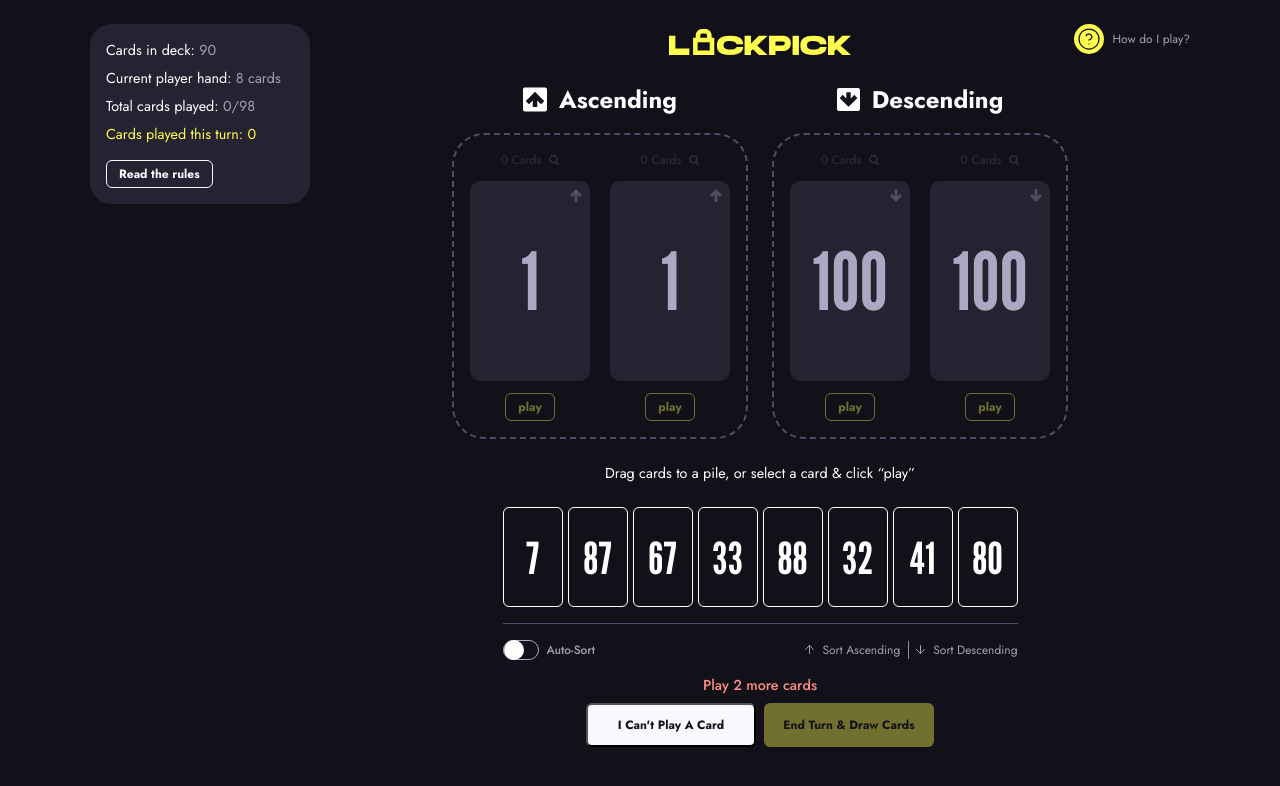
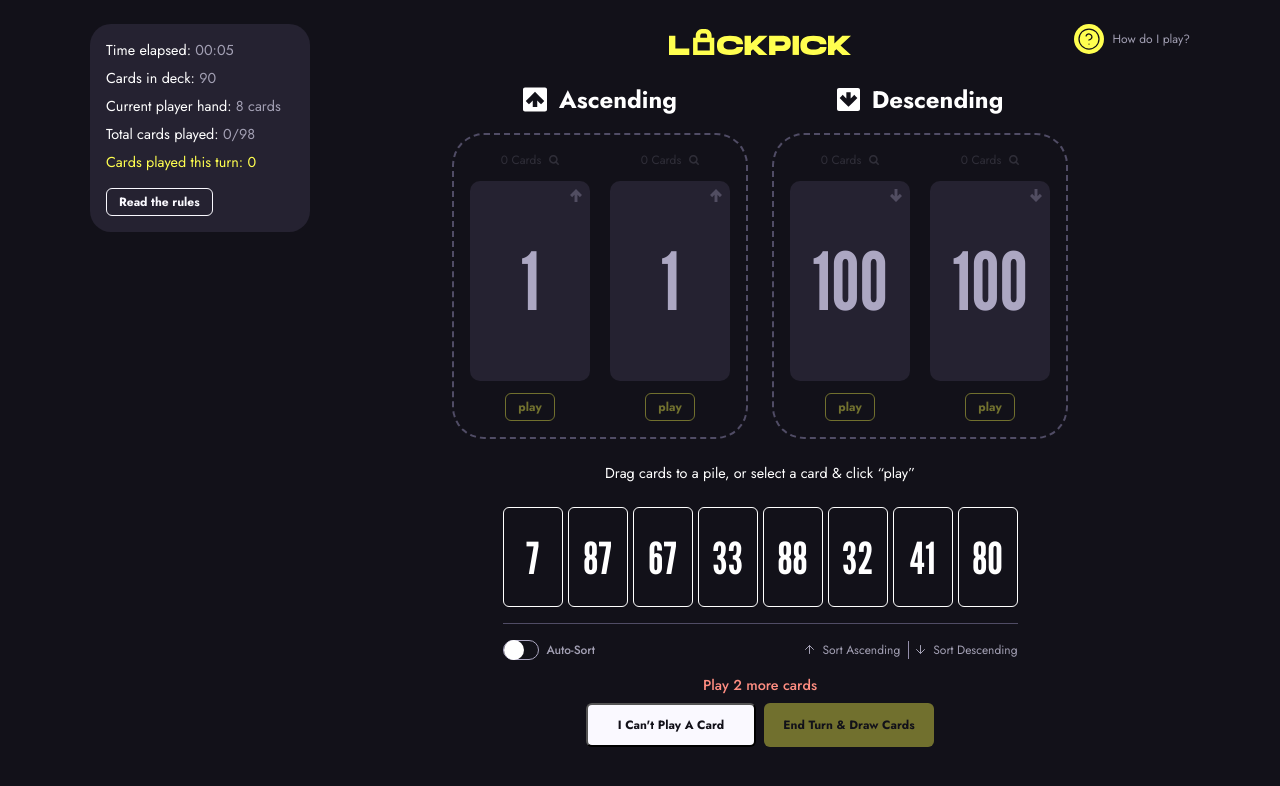
Before and after one commit to simonproudfootxyz/lockpick, a React (Create React App) app: page /game/1 in a window 1280 px wide. Shown: the top 786 px of the page. Built offline with nearby package versions, Linux system fonts and the light colour scheme; no server answers.

Commit message:
- add lapsed time and total time to game info

```diff
--- a/src/Game.js
+++ b/src/Game.js
@@ -13,10 +13,7 @@ import {
 import DiscardPile from "./DiscardPile";
 import PlayerHand from "./PlayerHand";
 import "./Game.css";
-import Button, {
-  PrimaryButton,
-  TextButton,
-} from "./components/Button";
+import Button, { PrimaryButton, TextButton } from "./components/Button";
 import { useModal } from "./context/ModalContext";
 import GameOverModalContent from "./components/modals/GameOverModalContent";
 import PileViewModalContent from "./components/modals/PileViewModalContent";
@@ -117,7 +114,6 @@ const Game = () => {
       if (gameId && state) {
         const gameData = {
           gameState: state,
-          timestamp: Date.now(),
           gameId: gameId,
           numPlayers: numPlayers,
         };
@@ -176,11 +172,14 @@ const Game = () => {
         discardPiles: [[], [], [], []], // Two ascending (1), two descending (100)
         deck,
         gameWon: false,
+        gameFinished: false,
         cardsPlayedThisTurn: 0,
         turnComplete: false,
         totalCards,
         maxCard,
         descendingStart,
+        createdAt: Date.now(),
+        totalTime: null,
       };
 
       setGameState(newGameState);
@@ -308,17 +307,24 @@ const Game = () => {
     const minCardsRequired = deckEmpty ? 1 : 2;
     const turnComplete = newCardsPlayedThisTurn >= minCardsRequired;
 
+    const gameWonNow = isGameWon(
+      newDiscardPiles,
+      gameState.totalCards,
+      gameState.playerHands.length,
+    );
+
     const newGameState = {
       ...gameState,
       playerHands: newPlayerHands,
       discardPiles: newDiscardPiles,
       cardsPlayedThisTurn: newCardsPlayedThisTurn,
       turnComplete: turnComplete,
-      gameWon: isGameWon(
-        newDiscardPiles,
-        gameState.totalCards,
-        gameState.playerHands.length,
-      ),
+      gameWon: gameWonNow,
+      gameFinished: gameWonNow ? true : gameState.gameFinished,
+      totalTime:
+        gameWonNow && gameState.totalTime == null
+          ? Date.now() - gameState.createdAt
+          : gameState.totalTime,
     };
 
     setGameState(newGameState);
@@ -427,6 +433,16 @@ const Game = () => {
   };
 
   const confirmCantPlayCard = () => {
+    setGameState((prev) => {
+      if (!prev || prev.gameFinished) return prev;
+      const endedState = {
+        ...prev,
+        gameFinished: true,
+        totalTime: Date.now() - prev.createdAt,
+      };
+      saveGameState(endedState);
+      return endedState;
+    });
     openModal({
       title: "Game Over!",
       size: "sm",
@@ -615,6 +631,7 @@ const Game = () => {
                     isCurrentPlayer={index === gameState.currentPlayer}
                     discardPiles={gameState.discardPiles}
                     allowMultiplesOfTenReverse={isKonamiMode}
+                    disabled={gameState.gameFinished}
                   />
                   {index === gameState.currentPlayer && (
                     <div className="sort-controls">
@@ -687,7 +704,6 @@ const Game = () => {
           </div>
         </div>
       </div>
-
     </div>
   );
 };
--- a/src/PlayerHand.js
+++ b/src/PlayerHand.js
@@ -11,7 +11,9 @@ const PlayerHand = ({
   isCurrentPlayer,
   discardPiles = [],
   allowMultiplesOfTenReverse = false,
+  disabled = false,
 }) => {
+  const canInteract = isCurrentPlayer && !disabled;
   const [draggedIndex, setDraggedIndex] = useState(null);
   const [dragOverIndex, setDragOverIndex] = useState(null);
   const [showPlayableHints, setShowPlayableHints] = useState(false);
@@ -34,7 +36,7 @@ const PlayerHand = ({
   };
 
   const handleDragStart = (e, index) => {
-    if (!isCurrentPlayer) return;
+    if (!canInteract) return;
     setDraggedIndex(index);
     setShowPlayableHints(true);
     e.dataTransfer.effectAllowed = "move";
@@ -56,7 +58,7 @@ const PlayerHand = ({
   };
 
   const handleDragOver = (e, index) => {
-    if (!isCurrentPlayer) return;
+    if (!canInteract) return;
     e.preventDefault();
     e.dataTransfer.dropEffect = "move";
     setDragOverIndex(index);
@@ -67,7 +69,7 @@ const PlayerHand = ({
   };
 
   const handleDrop = (e, dropIndex) => {
-    if (!isCurrentPlayer || draggedIndex === null) return;
+    if (!canInteract || draggedIndex === null) return;
     e.preventDefault();
 
     if (draggedIndex !== dropIndex) {
@@ -109,7 +111,7 @@ const PlayerHand = ({
             className={`card-container ${
               draggedIndex === index ? "dragging" : ""
             } ${dragOverIndex === index ? "drag-over" : ""}`}
-            draggable={isCurrentPlayer}
+            draggable={canInteract}
             onDragStart={(e) => handleDragStart(e, index)}
             onDragOver={(e) => handleDragOver(e, index)}
             onDragLeave={handleDragLeave}
@@ -126,7 +128,7 @@ const PlayerHand = ({
                 }
               }}
               isPlayable={showPlayableHints && isCardPlayable(card)}
-              isClickable={isCurrentPlayer}
+              isClickable={canInteract}
             />
           </div>
         ))}
--- a/src/components/GameInfo.js
+++ b/src/components/GameInfo.js
@@ -1,12 +1,36 @@
-import React from "react";
+import React, { useEffect, useState } from "react";
 import { getTotalCardCount } from "../gameLogic";
 import { InvertButton } from "./Button";
 import { useModal } from "../context/ModalContext";
 import RulesModalContent from "./modals/RulesModalContent";
 import "./GameInfo.css";
 
+const formatDuration = (durationMs) => {
+  if (typeof durationMs !== "number" || !Number.isFinite(durationMs)) {
+    return "00:00";
+  }
+  const totalSeconds = Math.floor(Math.max(0, durationMs) / 1000);
+  const minutes = Math.floor(totalSeconds / 60);
+  const seconds = totalSeconds % 60;
+  return `${String(minutes).padStart(2, "0")}:${String(seconds).padStart(2, "0")}`;
+};
+
 const GameInfo = ({ gameState }) => {
   const { openModal } = useModal();
+  const [now, setNow] = useState(() => Date.now());
+
+  const hasStart = typeof gameState.createdAt === "number";
+  const hasTotalTime = typeof gameState.totalTime === "number";
+
+  useEffect(() => {
+    if (!hasStart || hasTotalTime) return undefined;
+    const intervalId = setInterval(() => setNow(Date.now()), 1000);
+    return () => clearInterval(intervalId);
+  }, [hasStart, hasTotalTime]);
+
+  const elapsedTime = formatDuration(
+    hasTotalTime ? gameState.totalTime : now - gameState.createdAt,
+  );
 
   const totalCardsPlayed = gameState.discardPiles.reduce(
     (sum, pile) => sum + pile.length,
@@ -27,6 +51,12 @@ const GameInfo = ({ gameState }) => {
 
   return (
     <div className="game-info">
+      <p className="game-info__item">
+        {hasTotalTime ? "Total time:" : "Time elapsed:"}{" "}
+        <span className="game-info__value" data-testid="game-info-elapsed">
+          {elapsedTime}
+        </span>
+      </p>
       <p className="game-info__item">
         Cards in deck:{" "}
         <span className="game-info__value">{gameState.deck.length}</span>
--- a/src/components/MultiplayerGame.js
+++ b/src/components/MultiplayerGame.js
@@ -799,6 +799,7 @@ const MultiplayerGame = () => {
                           !isSpectator
                         }
                         discardPiles={gameState.discardPiles}
+                        disabled={!!gameState.gameFinished}
                       />
                       <div className="sort-controls">
                         <Toggle
```
Also changed, not shown: 2 other files (tests, documents, lock files or other folders).
